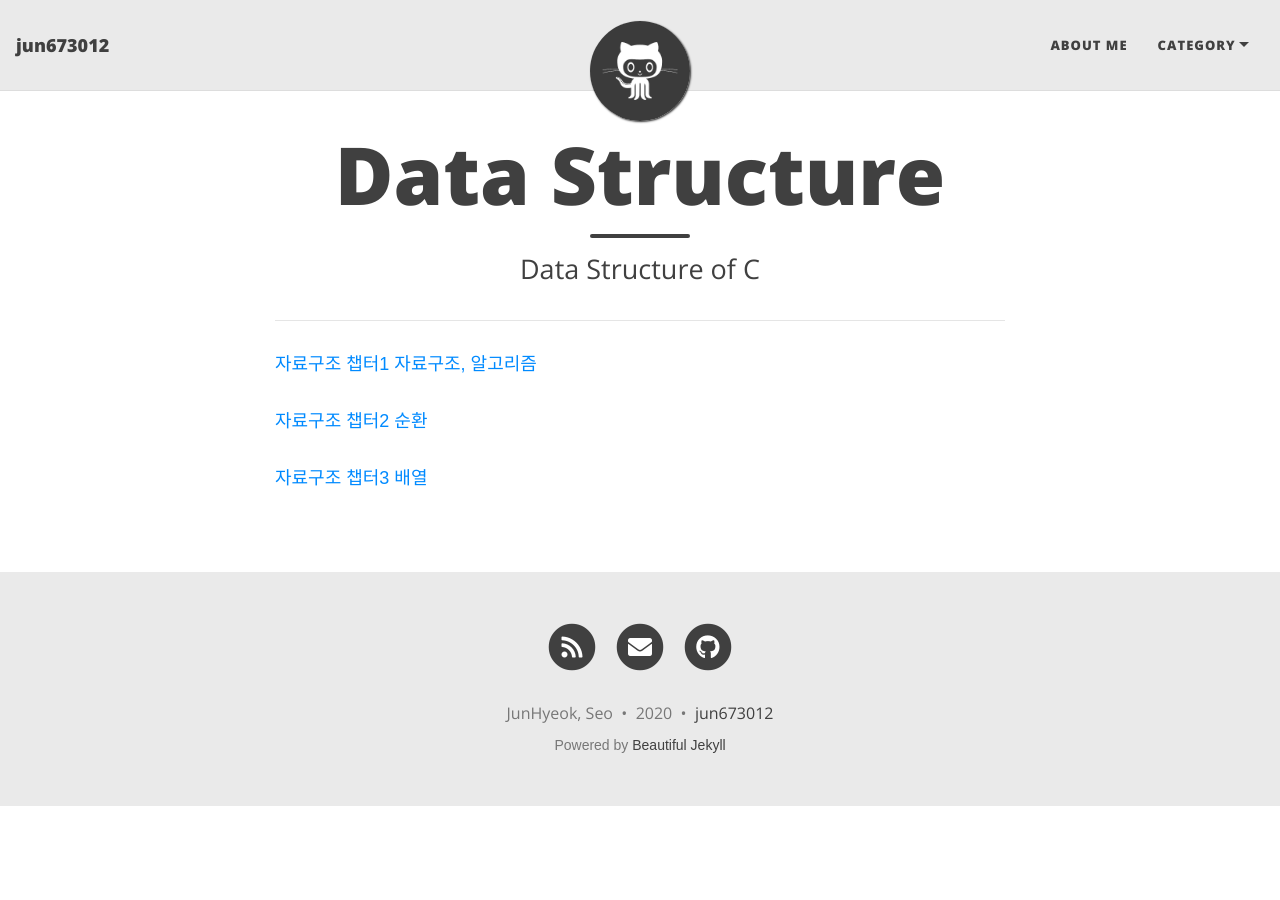
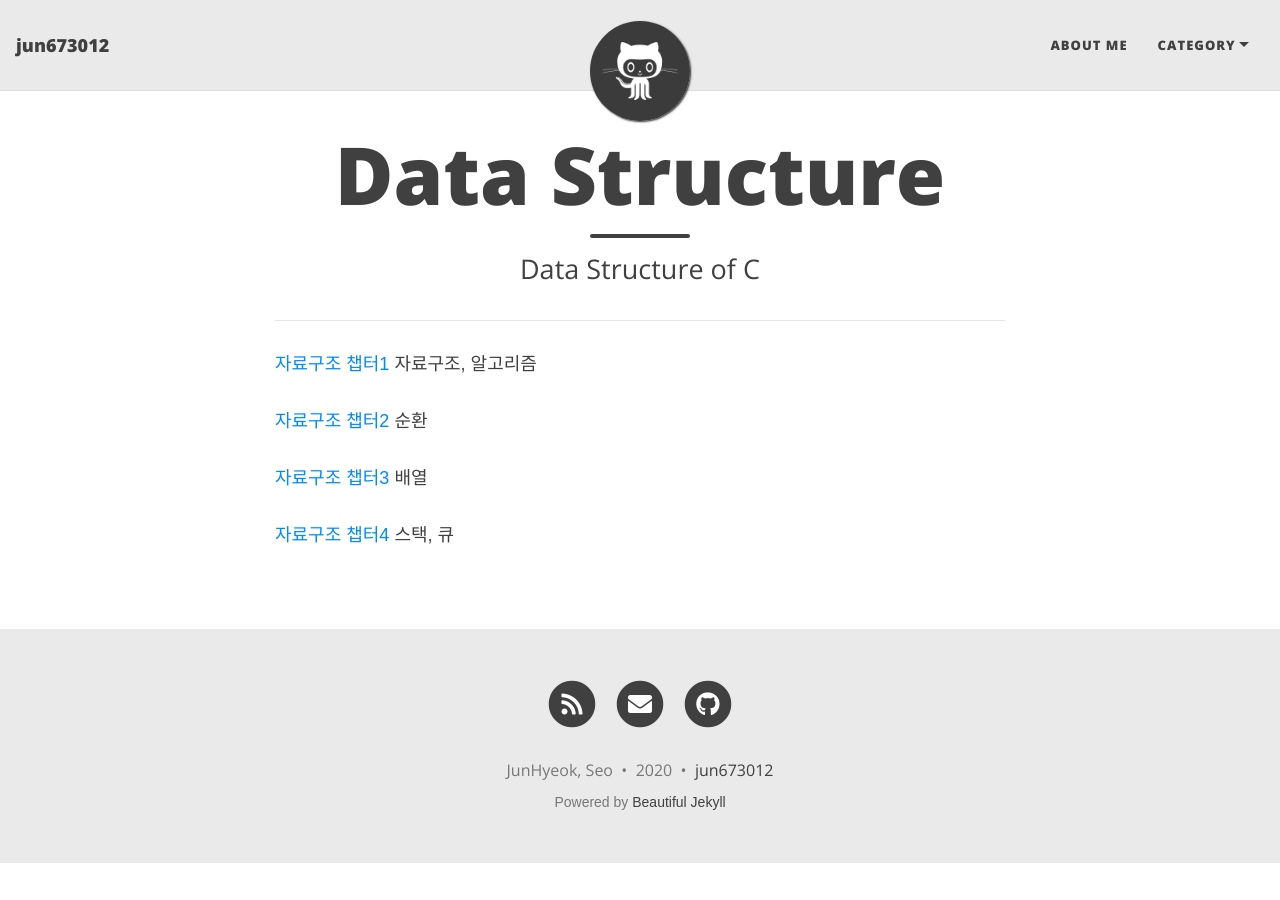
Before and after one commit to jun673012/jun673012.github.io, a Jekyll site: the page built from datastructure.md, in a window 1280 px wide. Built offline with Jekyll 4.4.1, drawn with Linux system fonts in a browser that asks for light colours; nearby versions of some CDN libraries; some web fonts are replaced.

Commit message:
문서: 자료구조 4 등록

```diff
--- a/datastructure.md
+++ b/datastructure.md
@@ -6,8 +6,10 @@
 
 ------
 
-[자료구조 챕터1 자료구조, 알고리즘](_posts/2020-12-25-data-structure-1.md)
+[자료구조 챕터1](_posts/2020-12-25-data-structure-1.md) 자료구조, 알고리즘
 
-[자료구조 챕터2 순환](_posts/2020-12-26-data-structure-2.md)
+[자료구조 챕터2](_posts/2020-12-26-data-structure-2.md) 순환
 
-[자료구조 챕터3 배열](_posts/2020-12-27-data-structure-3.md)
+[자료구조 챕터3](_posts/2020-12-27-data-structure-3.md) 배열
+
+[자료구조 챕터4](_posts/2021-01-01-data-structure-4.md) 스택, 큐
```
